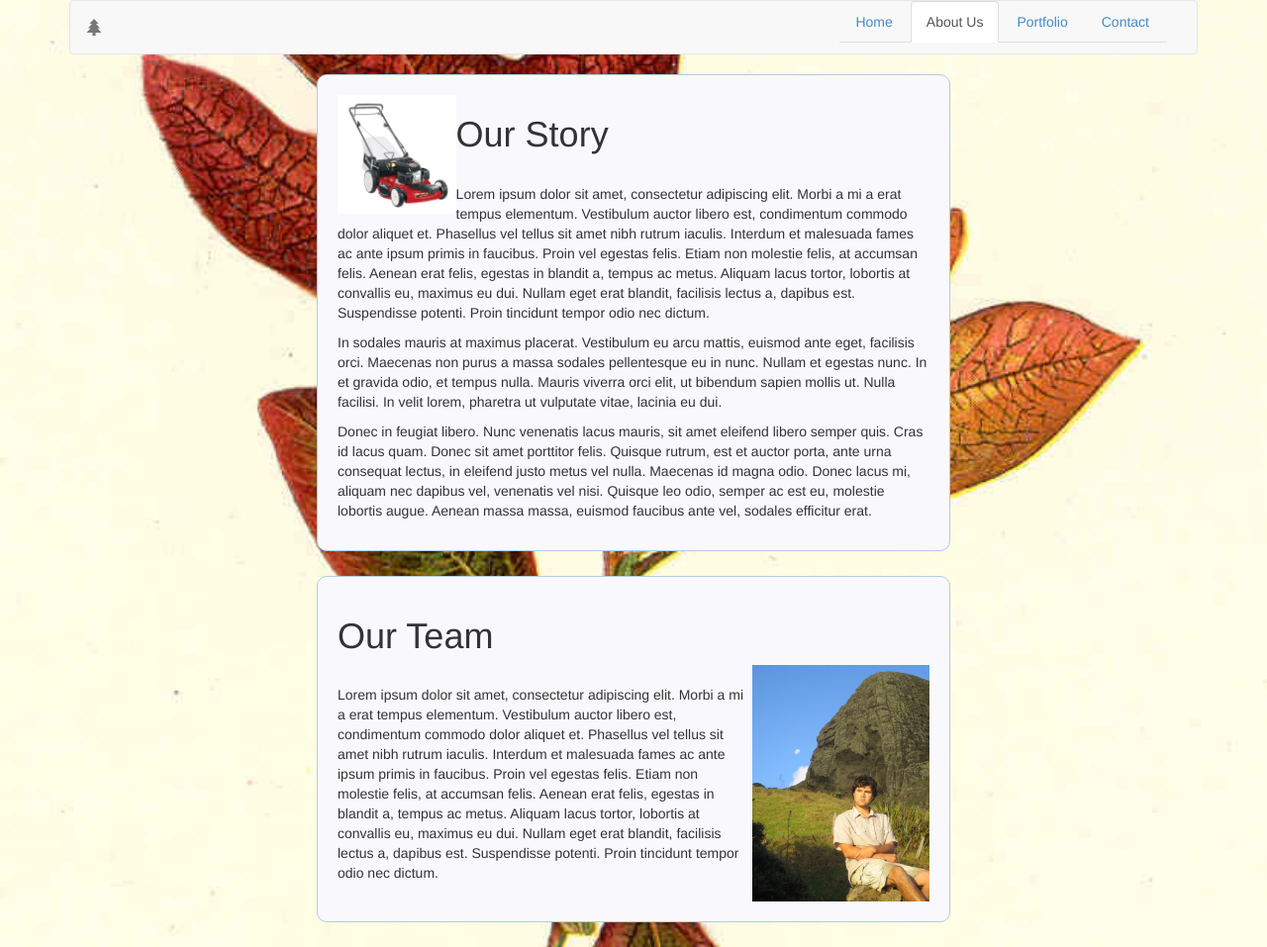
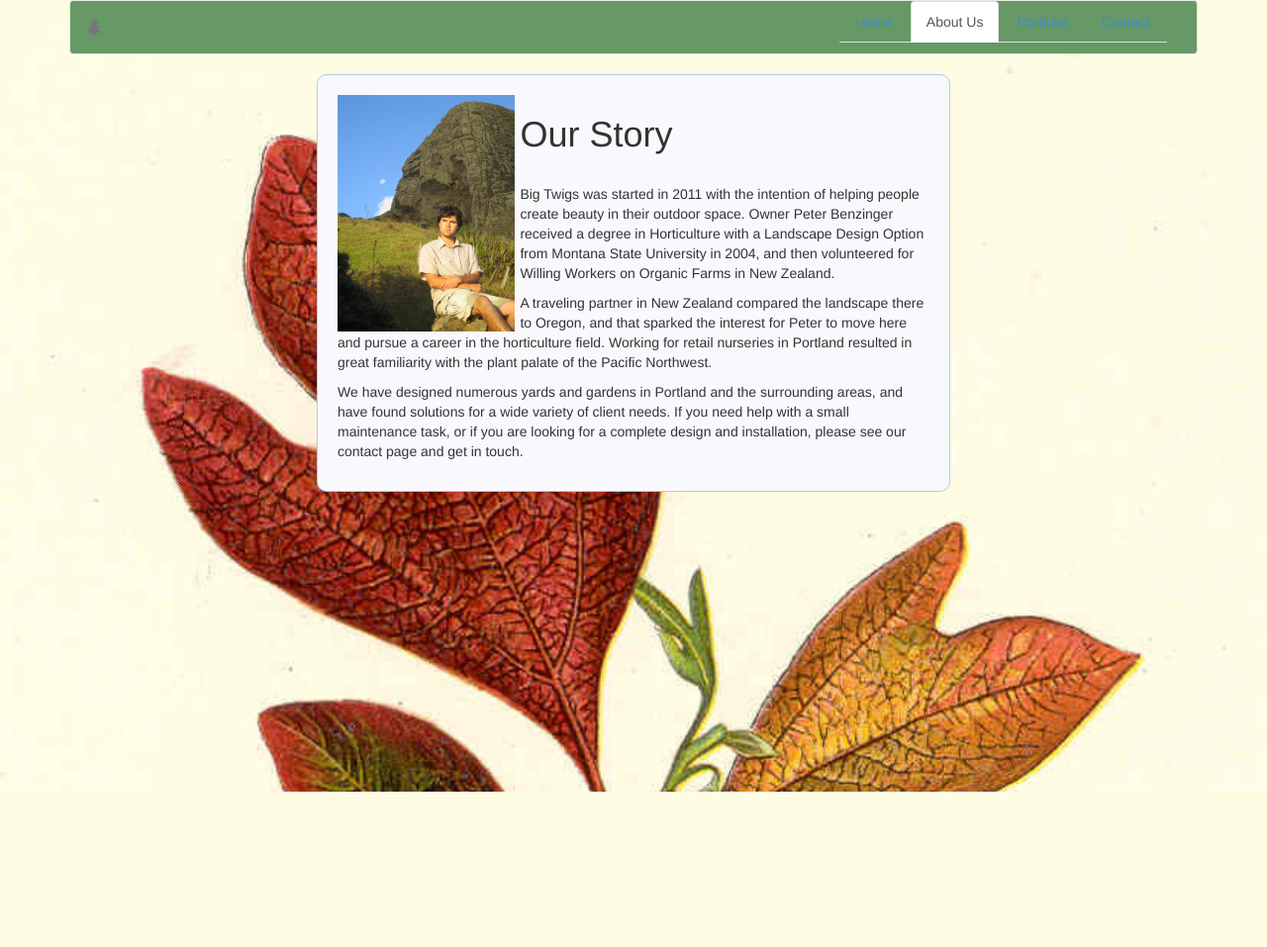
Before and after one commit to CharlesEwel/bigtwigs, a PHP site: page /aboutus.html in a window 1280 px wide. Shown: the whole page at 99% size. After the commit the page ends 800 px from the top, so only its background shows below. Run offline with PHP 8.4, Linux system fonts and the light colour scheme.

Commit message:
styling changes

```diff
--- a/aboutus.html
+++ b/aboutus.html
@@ -40,18 +40,12 @@
       <!--End Navbar-->
     </div>
     <div class="container text-content">
-      <img src="images/lawnmower.jpg" alt="lawnmower" style="width: 20%; float: left;">
+      <img src="images/aboutme.jpg" alt="Peter Benzinger" style="width: 30%; float: left; margin-right: 5px;">
       <h1>Our Story</h1>
       <br>
-      <p> Lorem ipsum dolor sit amet, consectetur adipiscing elit. Morbi a mi a erat tempus elementum. Vestibulum auctor libero est, condimentum commodo dolor aliquet et. Phasellus vel tellus sit amet nibh rutrum iaculis. Interdum et malesuada fames ac ante ipsum primis in faucibus. Proin vel egestas felis. Etiam non molestie felis, at accumsan felis. Aenean erat felis, egestas in blandit a, tempus ac metus. Aliquam lacus tortor, lobortis at convallis eu, maximus eu dui. Nullam eget erat blandit, facilisis lectus a, dapibus est. Suspendisse potenti. Proin tincidunt tempor odio nec dictum.</p>
-      <p>In sodales mauris at maximus placerat. Vestibulum eu arcu mattis, euismod ante eget, facilisis orci. Maecenas non purus a massa sodales pellentesque eu in nunc. Nullam et egestas nunc. In et gravida odio, et tempus nulla. Mauris viverra orci elit, ut bibendum sapien mollis ut. Nulla facilisi. In velit lorem, pharetra ut vulputate vitae, lacinia eu dui.</p>
-      <p>Donec in feugiat libero. Nunc venenatis lacus mauris, sit amet eleifend libero semper quis. Cras id lacus quam. Donec sit amet porttitor felis. Quisque rutrum, est et auctor porta, ante urna consequat lectus, in eleifend justo metus vel nulla. Maecenas id magna odio. Donec lacus mi, aliquam nec dapibus vel, venenatis vel nisi. Quisque leo odio, semper ac est eu, molestie lobortis augue. Aenean massa massa, euismod faucibus ante vel, sodales efficitur erat. </p>
-    </div>
-    <div class="container text-content">
-      <h1>Our Team</h1>
-      <img src="images/aboutme.jpg" alt="Peter Benzinger" style="width: 30%; float: right;">
-      <br>
-      <p> Lorem ipsum dolor sit amet, consectetur adipiscing elit. Morbi a mi a erat tempus elementum. Vestibulum auctor libero est, condimentum commodo dolor aliquet et. Phasellus vel tellus sit amet nibh rutrum iaculis. Interdum et malesuada fames ac ante ipsum primis in faucibus. Proin vel egestas felis. Etiam non molestie felis, at accumsan felis. Aenean erat felis, egestas in blandit a, tempus ac metus. Aliquam lacus tortor, lobortis at convallis eu, maximus eu dui. Nullam eget erat blandit, facilisis lectus a, dapibus est. Suspendisse potenti. Proin tincidunt tempor odio nec dictum.</p>
+      <p> Big Twigs was started in 2011 with the intention of helping people create beauty in their outdoor space. Owner Peter Benzinger received a degree in Horticulture with a Landscape Design Option from Montana State University in 2004, and then volunteered for Willing Workers on Organic Farms in New Zealand.</p>
+      <p>A traveling partner in New Zealand compared the landscape there to Oregon, and that sparked the interest for Peter to move here and pursue a career in the horticulture field. Working for retail nurseries in Portland resulted in great familiarity with the plant palate of the Pacific Northwest.</p>
+      <p>We have designed numerous yards and gardens in Portland and the surrounding areas, and have found solutions for a wide variety of client needs. If you need help with a small maintenance task, or if you are looking for a complete design and installation, please see our contact page and get in touch.</p>
     </div>
     <script src="http://code.jquery.com/jquery.js"></script>
     <script src="js/bootstrap.min.js"></script>
--- a/contact.html
+++ b/contact.html
@@ -62,10 +62,10 @@
         </form>
       </div>
       <div id="thank-you" class="container text-content" style="display: hidden">
-        Thank you for reaching out. A representative should contact you within the next 1-2 business days.
+        Thank you for reaching out. We should contact you within the next 1-2 business days.
       </div>
       <div class="container text-content">
-        Alternately, call us at (503) 867 5309 or email us at consultation@bigtwigs.com
+        Alternately, call us at (503) 740 2872 or email us at bigtwigs@.com
       </div>
     </div>
     <script src="http://code.jquery.com/jquery.js"></script>
--- a/css/styles.css
+++ b/css/styles.css
@@ -1,9 +1,9 @@
 body {
-    background-image: url("../images/Homepage 3.jpg");
+    background-image: url("../images/Homepage 4.jpg");
     background-repeat: no-repeat;
-    background-color: #cbd2d5;
-    background-position: 0px, 60px;
-    height: 100%;
+    background-color: #84cc74;
+    /* background-position: 0px, 60px;
+    height: 100%; */
     background-size: cover;
 }
 
@@ -21,6 +21,10 @@ width: 50%;
 .portfolio-photo img {
   width:100%;
   margin-bottom: 10px;
+}
+
+.navbar {
+  background-color: #669966;
 }
 
 #overlayImage {
```
Also changed, not shown: portfolio.html (+4 -12 lines), images/Homepage 4.jpg (added), images/Portfolio 2 Room for Entertaining.jpg (added), images/Portfolio Bacyard Sanctuary.jpg (added), images/Portfolio CAD with Color.jpg (added), images/Portfolio Plantings.jpg (added).
